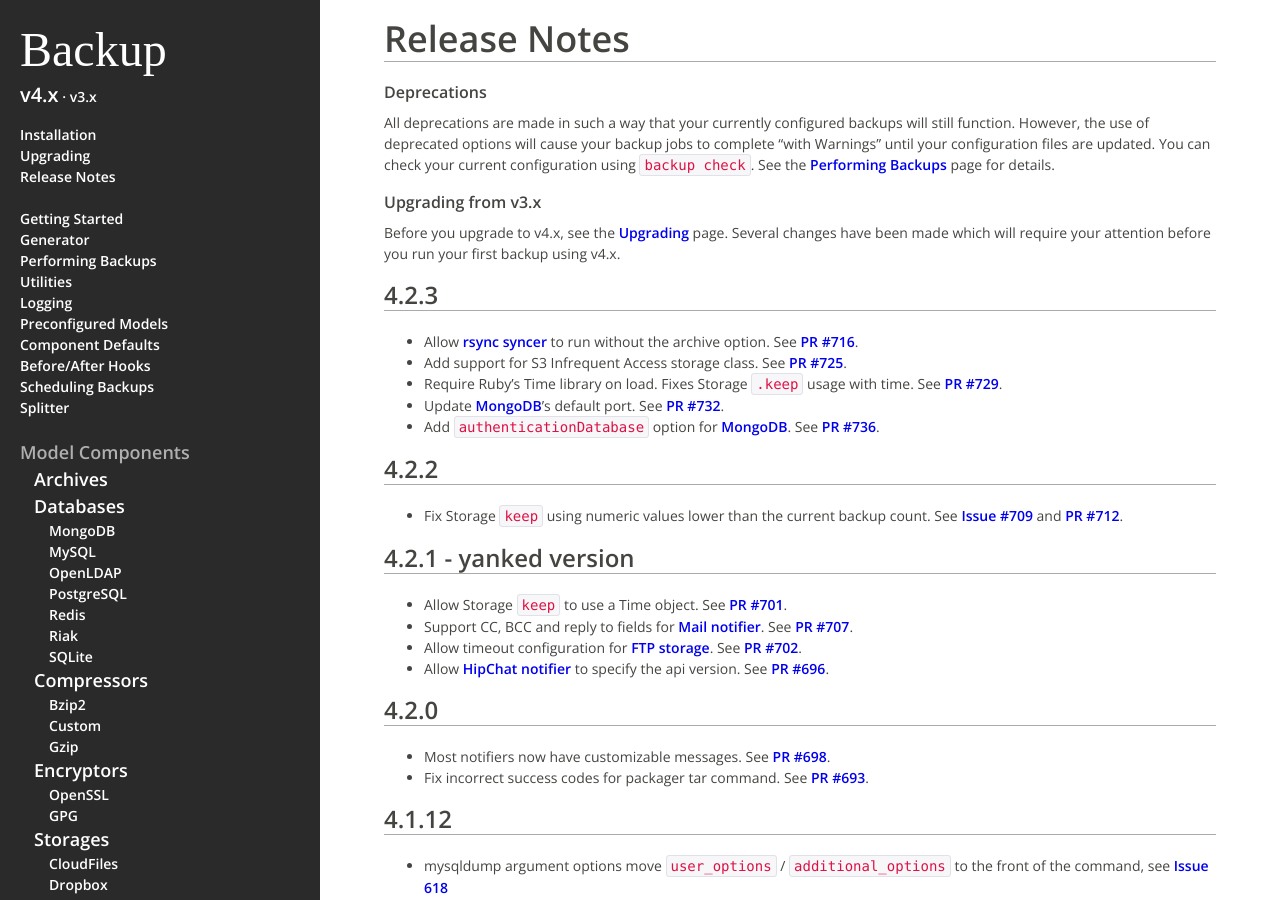
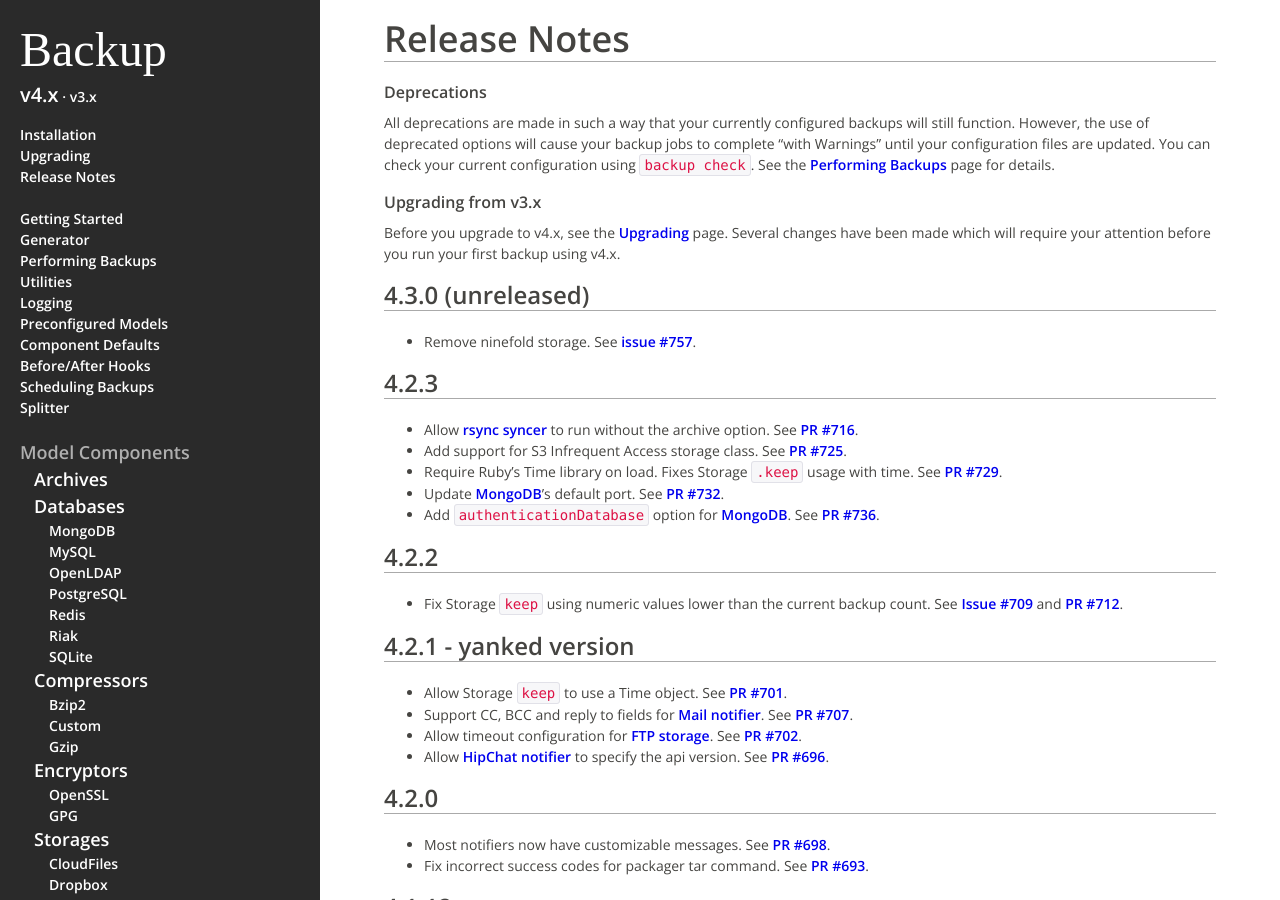
Before and after one commit to backup/backup, a Jekyll site: the page built from v4/release-notes/index.md, in a window 1280 px wide and 900 px high. Built offline with Jekyll 4.4.1, drawn with Linux system fonts in a browser that asks for light colours; some web fonts are replaced; Markdown is read by kramdown in place of the engine named in the settings.

Commit message:
Add removing ninefold to release notes

```diff
--- a/v4/release-notes/index.md
+++ b/v4/release-notes/index.md
@@ -17,6 +17,11 @@ See the [Performing Backups][performing-backups] page for details.
 
 Before you upgrade to v4.x, see the [Upgrading][upgrading] page.
 Several changes have been made which will require your attention before you run your first backup using v4.x.
+
+4.3.0 (unreleased)
+-----
+
+- Remove ninefold storage. See [issue #757](https://github.com/backup/backup/issues/757).
 
 4.2.3
 -----
```
